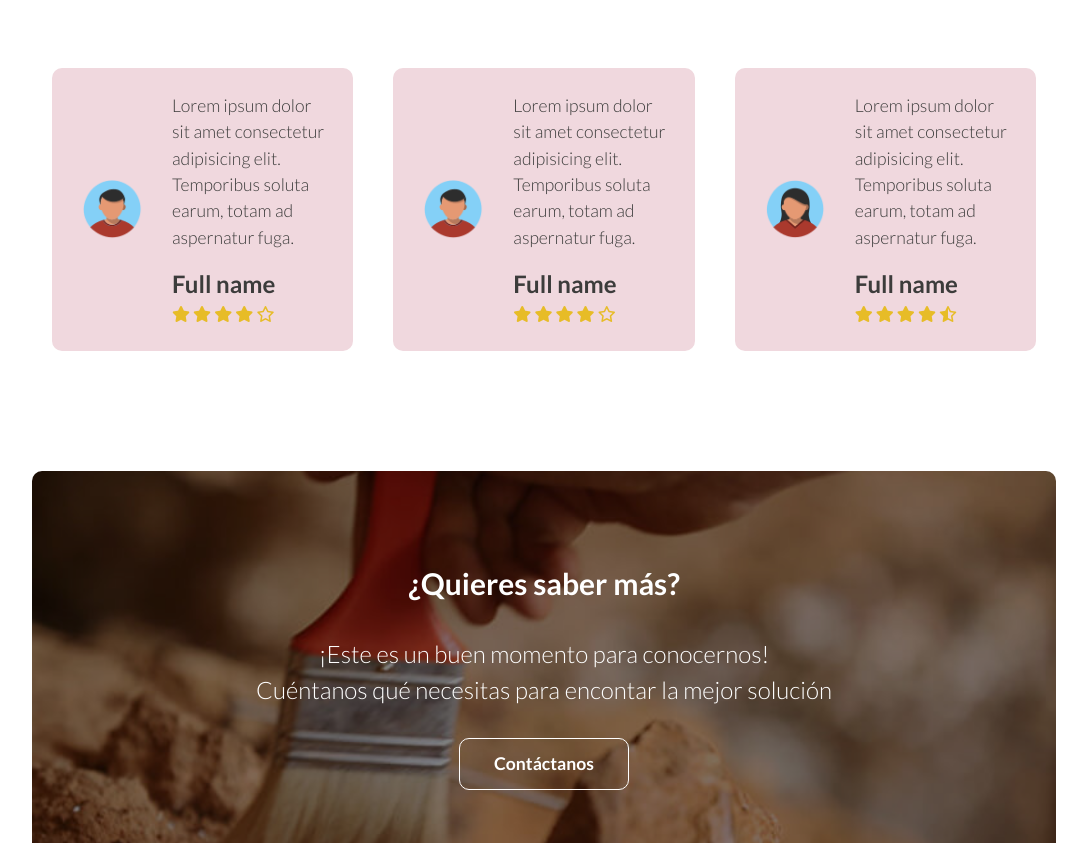
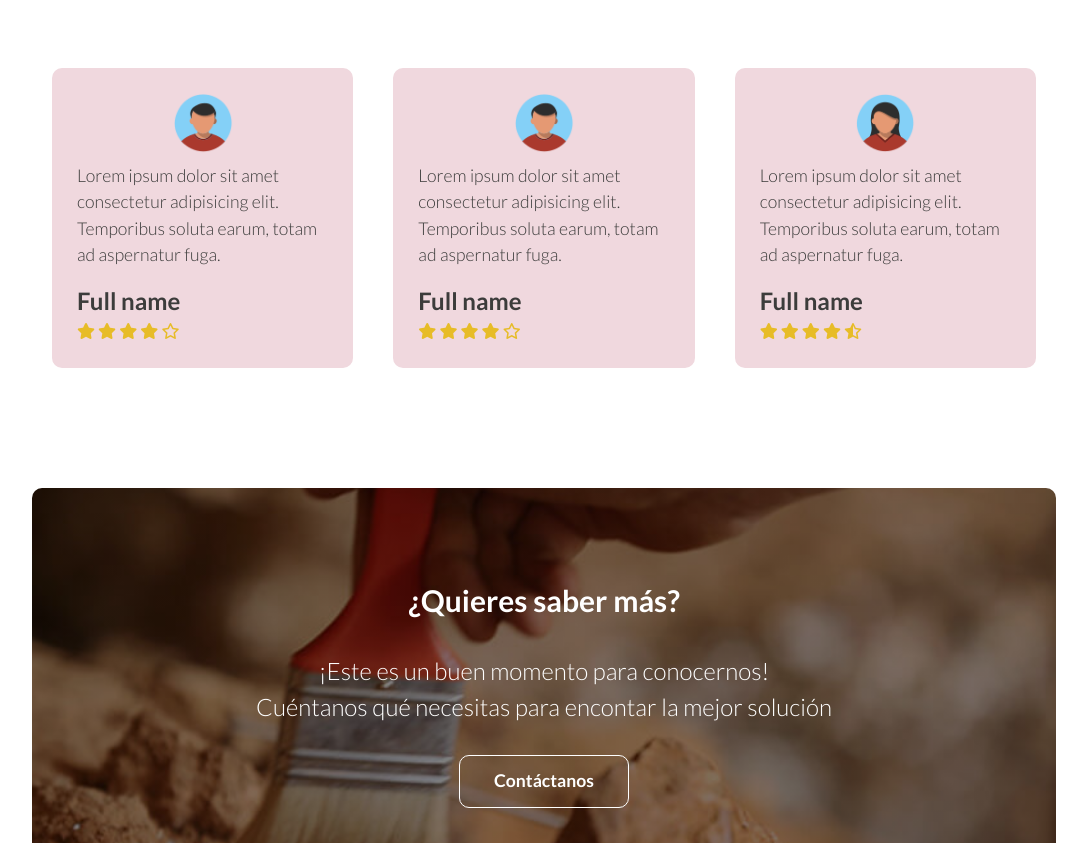
Before and after one commit to repantac/arpin, a plain HTML site: page index.html in a window 1280 px wide. Shown: the part 2408-3251 px from the top of the page, without its empty margins (96-1183 px from the left). Drawn offline with Linux system fonts and the light colour scheme.

Commit message:
testimonials
cambio de posicion de la imagen

```diff
--- a/css/style.css
+++ b/css/style.css
@@ -320,8 +320,8 @@ nav .fas {
 /* Seccion 5 index */
 .testimonials-col {
     display: flex;
-    flex-direction: row;
-    justify-content: space-between;
+    flex-direction: column;
+    justify-content: center;
     align-items: center;
     padding: 25px;
     border-radius: 10px;
@@ -329,12 +329,13 @@ nav .fas {
     background-color: var(--clr-bg-soft);
 }
 .testimonials-col img {
+    display: block;
+    margin: auto;
     height: 60px;
-    margin-left: 5px;
-    margin-right: 30px;
 }
 .testimonials-col p {
     padding: 0;
+    margin-top: 10px;
 }
 .testimonials-col h3 {
     margin-top: 15px;
@@ -716,8 +717,6 @@ nav .fas {
 
     /* Tamano cards */
     .cards-col {
-        display: block;
-        margin: auto;
         width: 85%;
         margin-bottom: 5%;
     }
```
